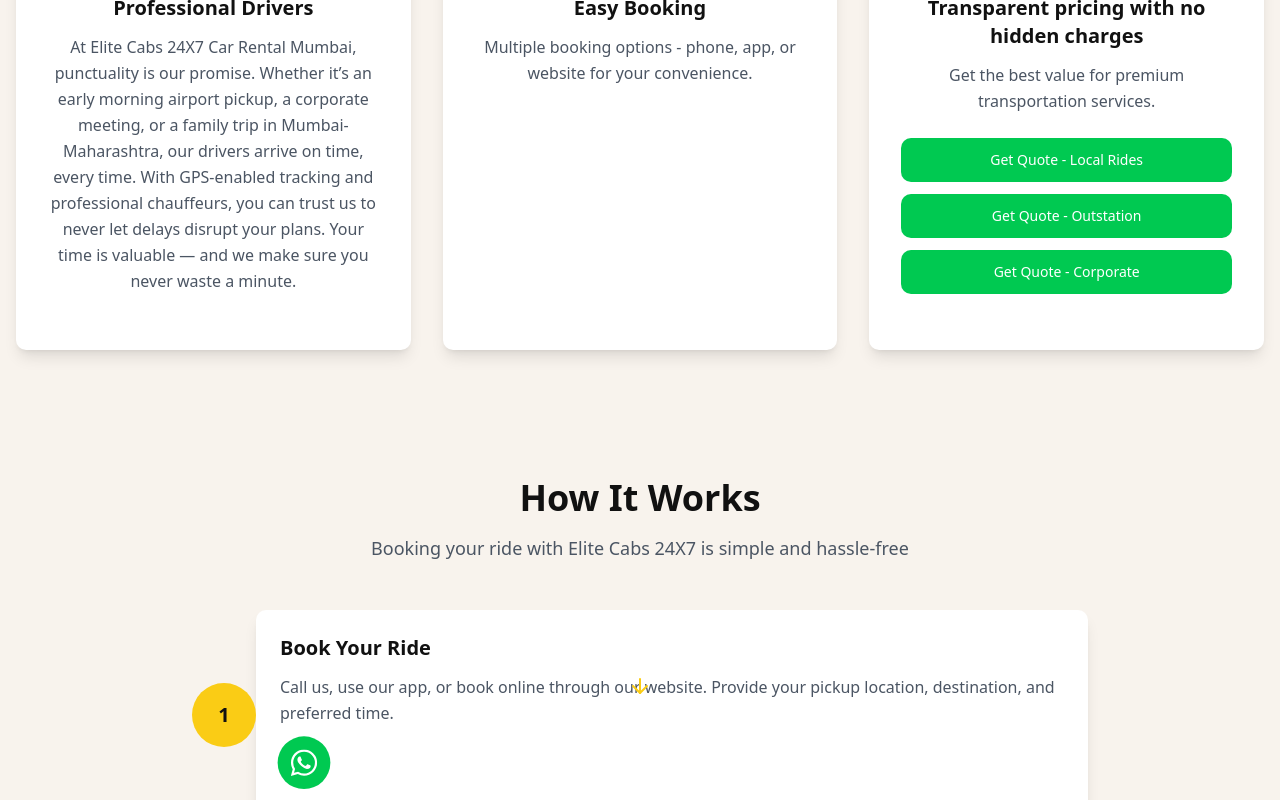
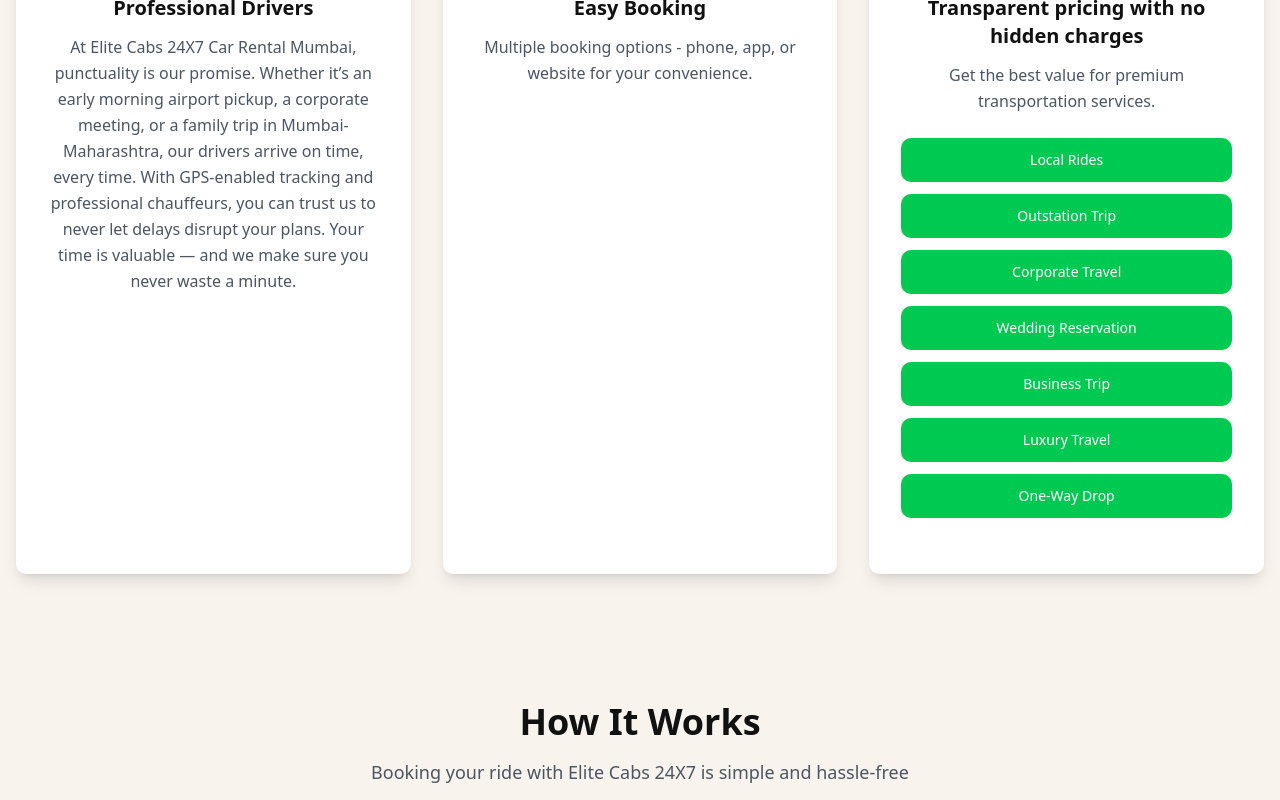
Before and after one commit to adarsh9960/new, a Next.js app: page / in a window 1280 px wide. Shown: the part 9260-10060 px from the top of the page. Built offline with nearby package versions, Linux system fonts and the light colour scheme.

Commit message:
Update WhyChooseUsSection.tsx

```diff
--- a/src/components/sections/WhyChooseUsSection.tsx
+++ b/src/components/sections/WhyChooseUsSection.tsx
@@ -88,22 +88,46 @@
               {/* WhatsApp CTA Buttons */}
               <div className="space-y-3">
                 <button
-                  onClick={() => handleWhatsAppClick("Get Quote - Local Rides")}
+                  onClick={() => handleWhatsAppClick("Local Rides")}
                   className="w-full bg-green-500 hover:bg-green-600 text-white font-medium py-3 px-4 rounded-lg transition-colors duration-200 text-sm"
                 >
-                  Get Quote - Local Rides
+                  Local Rides
                 </button>
                 <button
-                  onClick={() => handleWhatsAppClick("Get Quote - Outstation")}
+                  onClick={() => handleWhatsAppClick("Outstation Trip")}
                   className="w-full bg-green-500 hover:bg-green-600 text-white font-medium py-3 px-4 rounded-lg transition-colors duration-200 text-sm"
                 >
-                  Get Quote - Outstation
+                  Outstation Trip
                 </button>
                 <button
-                  onClick={() => handleWhatsAppClick("Get Quote - Corporate")}
+                  onClick={() => handleWhatsAppClick("Corporate Travel")}
                   className="w-full bg-green-500 hover:bg-green-600 text-white font-medium py-3 px-4 rounded-lg transition-colors duration-200 text-sm"
                 >
-                  Get Quote - Corporate
+                  Corporate Travel
+                </button>
+                <button
+                  onClick={() => handleWhatsAppClick("Wedding Reservation")}
+                  className="w-full bg-green-500 hover:bg-green-600 text-white font-medium py-3 px-4 rounded-lg transition-colors duration-200 text-sm"
+                >
+                  Wedding Reservation
+                </button>
+                <button
+                  onClick={() => handleWhatsAppClick("Business Trip")}
+                  className="w-full bg-green-500 hover:bg-green-600 text-white font-medium py-3 px-4 rounded-lg transition-colors duration-200 text-sm"
+                >
+                  Business Trip
+                </button>
+                <button
+                  onClick={() => handleWhatsAppClick("Luxury Travel")}
+                  className="w-full bg-green-500 hover:bg-green-600 text-white font-medium py-3 px-4 rounded-lg transition-colors duration-200 text-sm"
+                >
+                  Luxury Travel
+                </button>
+                <button
+                  onClick={() => handleWhatsAppClick("One-Way Drop")}
+                  className="w-full bg-green-500 hover:bg-green-600 text-white font-medium py-3 px-4 rounded-lg transition-colors duration-200 text-sm"
+                >
+                  One-Way Drop
                 </button>
               </div>
             </div>
```
